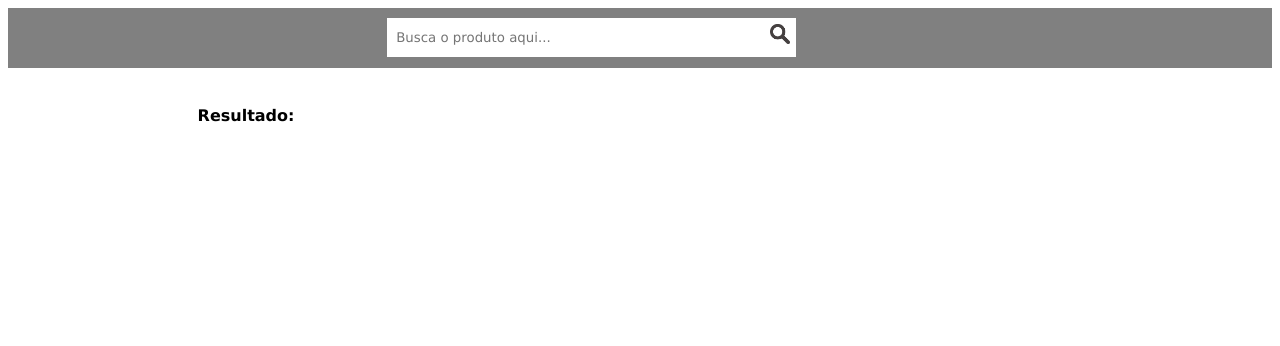
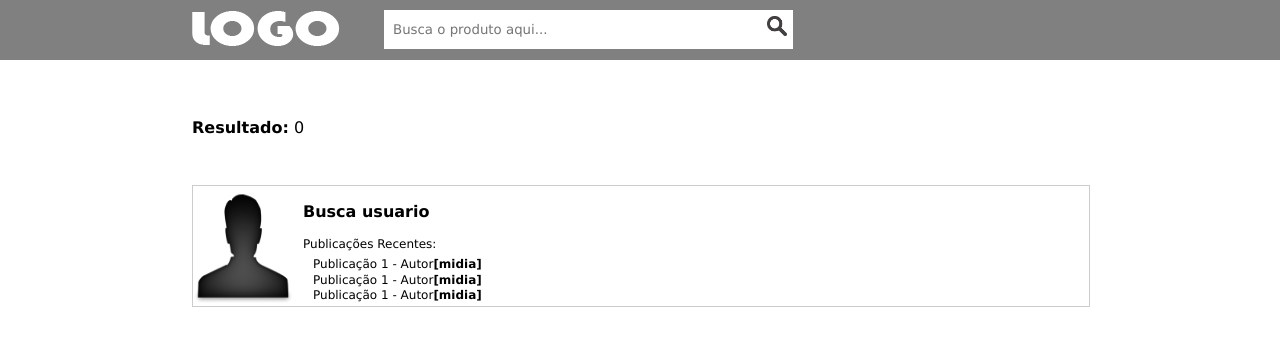
Before and after one commit to RafaelSAlmeida/projetoWEB, a PHP site: page /busca.php in a window 1280 px wide. Shown: the top 346 px of the page. Run offline with PHP 8.4, Linux system fonts and the light colour scheme.

Commit message:
Busca de Usuario e um pouco de css

```diff
--- a/busca.php
+++ b/busca.php
@@ -30,7 +30,21 @@ include('php/autoload.php');
                     <br/>
                     <br/>
                     <b>Resultado:</b>
-                    <span id="nResultado"></span>
+                    <span id="nResultado">0</span>
+
+                    <div class="resultados">
+                        <br/><br/>
+                        <div class="qResultado">
+                            <img src="imagem/padrao.png" class="image"/>
+                            <div class="infoResultado">
+                                <p class="infoUsuario">Busca usuario</p>
+                                <p style="text-indent:10px;">Publicações Recentes:</p>
+                                <p class="infoPublic">Publicação 1 - Autor<span class="infoMidia">[midia]</span></p>
+                                <p class="infoPublic">Publicação 1 - Autor<span class="infoMidia">[midia]</span></p>
+                                <p class="infoPublic">Publicação 1 - Autor<span class="infoMidia">[midia]</span></p>
+                            </div>
+                        </div>
+                    </div>
                 </div>
             </div>
         </div>
@@ -39,9 +53,47 @@ include('php/autoload.php');
 
     </body>
     <script type="text/javascript">
-        $("#q").keyup(function(){
+          var delay = (function(){
+            var timer = 0;
+            return function(callback, ms){
+              clearTimeout (timer);
+              timer = setTimeout(callback, ms);
+            };
+          })();
+    $(document).ready(function(){
+    $("#q").keyup(function(){
+        if($(this).val()!=''){
+        delay(function(){
+        $.ajax({url: "ajax/busca.php",
+                data: {q:$("#q").val(),
+                       acao:"busca_usuario"},
+                type:"POST",
+                async:false,
+                success:function(data){
+                    $(".qResultado").remove();
+                    var obj = $.parseJSON(data).object_name;
+                    if(obj)
+                        $("#nResultado").text(obj.length);
+                    else
+                        $("#nResultado").text("0");
+                    for (var i in obj){
+                            //navego pelas chaves do array como um for
 
-            alert($(this).val());
+                            $(".resultados").append('<div class="qResultado">'
+                                                    +'<img src="imagem/'+obj[i].usu_foto+'" class="image"/>'
+                                                    +'<div class="infoResultado">'
+                                                    +'<p class="infoUsuario">'+obj[i].usu_nome+' '+obj[i].usu_sobrenome+'</p>'
+                                                    +'<p style="text-indent:10px;">Publicações Recentes:</p>'
+                                                    +'</div>'
+                                                    +'</div>');
+
+                    }
+                }});
+      }, 1000 );
+      }
+
+
         });
+    });
     </script>
 </html>
--- a/css/geral.css
+++ b/css/geral.css
@@ -28,31 +28,49 @@ p,label,a{
 #topo{
     width:100%;
     height:60px;
+    position:fixed;
+    top:0px;
+    left:0px;
     background-color: gray;
-
+    background-image:url('../imagem/logo.png');
+    background-repeat: no-repeat;
+    background-position: 15%;
 }
 .wrap{
     margin-left:15%;
     width:70%;
 
 }
+.div_transparente{
+    background-color: rgba(220, 220, 220, 0.5);
+    padding: 8px;
+    -moz-border-radius:7px;
+-webkit-border-radius:7px;
+ border-radius:7px;
+    margin-top:10px;
+}
 #conteudo{
     width:100%;
-    height:auto;
+    height:100%;
+    position:fixed;
+    padding-top:20px;
+    top:60px;
+    left:0px;
+    background-color:#fff;
 }
 
 #esquerda{
     float:left;
-    width:79%;
+    width:59%;
     height:100%;
 }
 
 #direita{
     float:left;
-    width:20%;
+    width:30%;
     height:100%;
+
 }
-
 .textfield{
     border:none;
     background-color:transparent;
@@ -86,3 +104,61 @@ button[type=submit]{
     padding:0;
     z-index: 20;
 }
+
+.resultados{
+    width: 100%;
+    height: 100%;
+}
+
+.qResultado{
+    width:100%;
+    height:120px;
+    border:1px solid #ccc;
+    margin-top:10px;
+}
+
+.qResultado img{
+    width:100px;
+    height:100%;
+    float:left;
+}
+.infoResultado{
+    width:auto;
+    float:left;
+    height:100%;
+}
+
+.infoUsuario{
+    font-weight: bold;
+    font-size: 16px;
+    text-indent:10px;
+}
+
+.infoPublic{
+    text-indent:20px;
+    line-height:30%;
+}
+
+.infoMidia{
+    font-weight: bold;
+    text-indent:20px;
+}
+
+#login,#join{
+    height:200px;
+}
+h2{
+    font-size:14px;
+}
+a:link, a:visited {
+    text-decoration: none;
+    color:black;
+}
+a:hover {
+    text-decoration: none;
+    color: #006dc1;
+}
+a:active {
+    text-decoration: none;
+    color:black;
+}
```
Also changed, not shown: ajax/busca.php (added, +25 -0 lines), cadastro_usuario.php (+8 -5 lines), index.php (+26 -18 lines), php/utilitarios.php (added, +27 -0 lines), imagem/logo.png (added), imagem/padrao.png (added).
